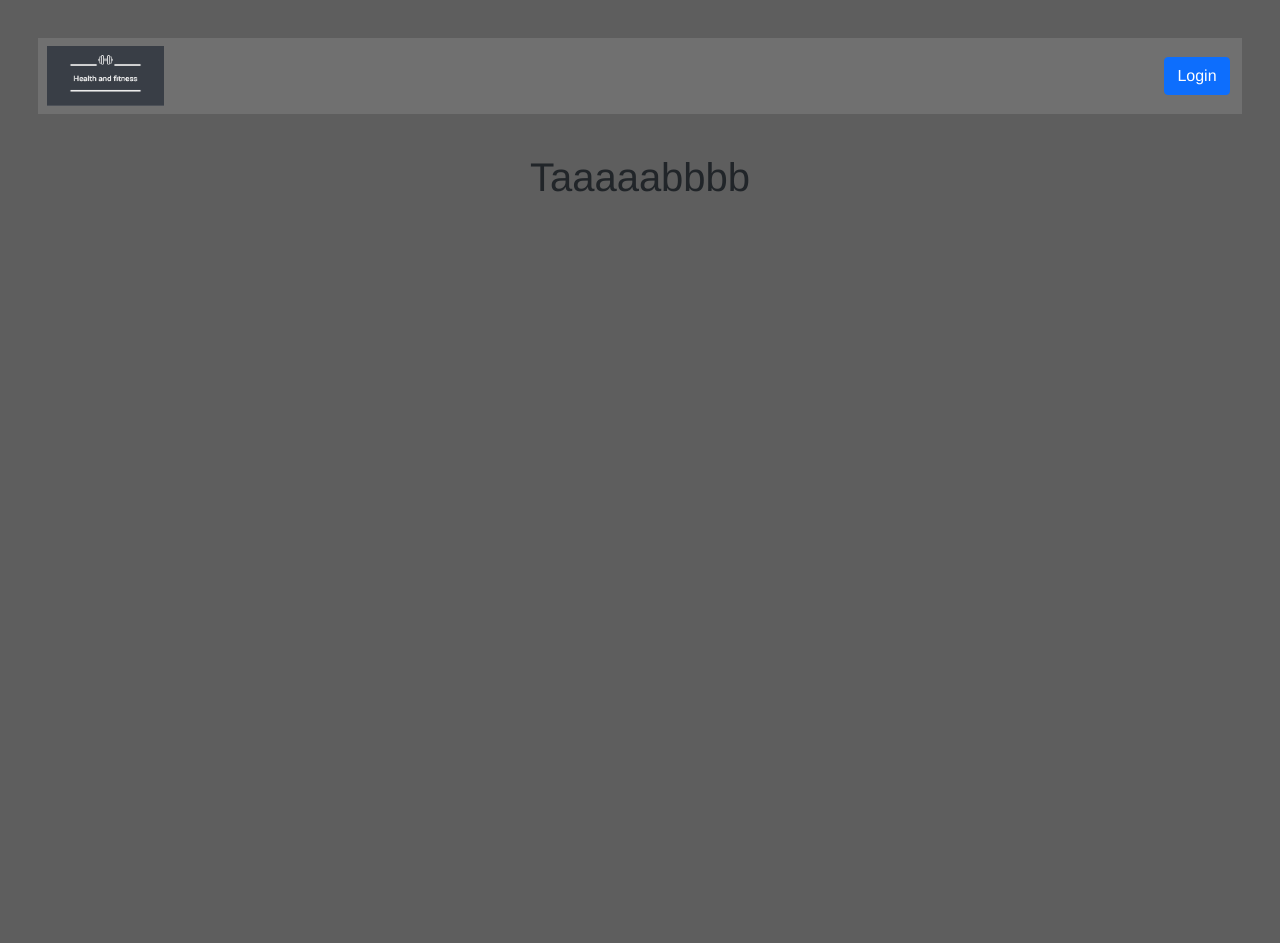
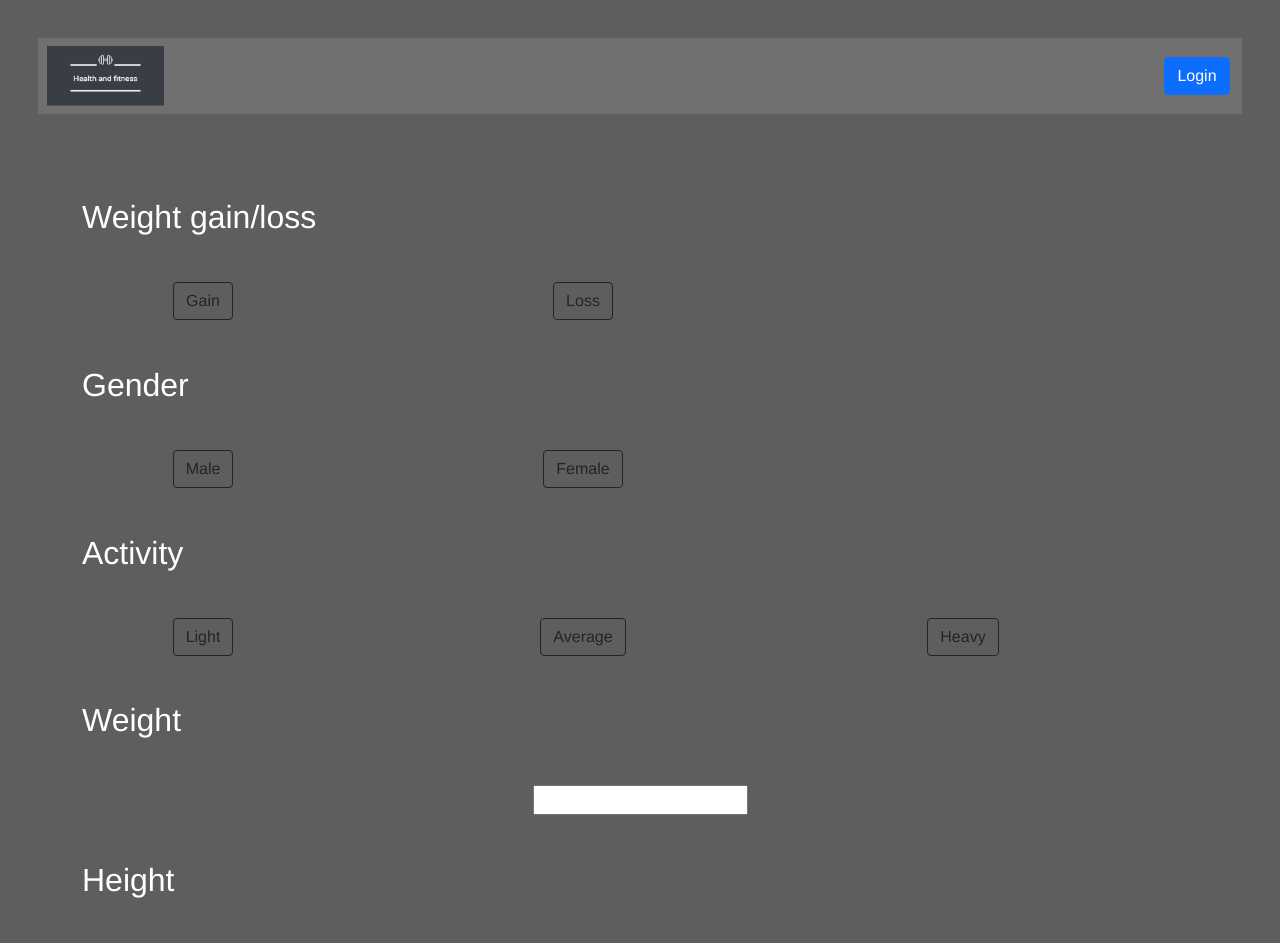
Before and after one commit to ManuelFabijancic1/Health_and_fitness_Frontend, a Vue app: page /calorieintake in a window 1280 px wide. Shown: the top 943 px of the page. Before the commit the page ends 800 px from the top, so only its background shows below. Built offline with nearby package versions, Linux system fonts and the light colour scheme.

Commit message:
Add files via upload

```diff
--- a/src/router/index.js
+++ b/src/router/index.js
@@ -57,6 +57,11 @@ const routes = [
     path: '/workouttracker',
     name: 'workouttracker',
     component: () => import(/* webpackChunkName: "workouttracker" */  '../views/workouttracker.vue')
+  },
+  {
+    path: '/caloriesresult',
+    name: 'caloriesresult',
+    component: () => import(/* webpackChunkName: "workouttracker" */  '../views/caloriesresult.vue')
   }
 ]
 
--- a/src/views/CalorieIntakeCalculator.vue
+++ b/src/views/CalorieIntakeCalculator.vue
@@ -1,13 +1,152 @@
 <template>
-  <div class="about">
-    <h1>Taaaaabbbb</h1>
+  <div>
+    <div class="container">
+
+      <div class="row">
+        <h2 id="inputs">Weight gain/loss</h2>
+      </div>
+
+      <div class="row">
+        <div class="col">
+          <input
+            type="checkbox"
+            class="btn-check"
+            id="btn-check-outlined"
+            autocomplete="off"/>
+          <label class="btn btn-outline-dark" for="btn-check-outlined">Gain</label><br />
+        </div>
+        <div class="col">
+          <input
+            type="checkbox"
+            class="btn-check"
+            id="btn-check-outlined"
+            autocomplete="off"
+          />
+          <label class="btn btn-outline-dark" for="btn-check-outlined"
+            >Loss</label
+          ><br />
+        </div>
+        <div class="col"></div>
+      </div>
+      <div class="row">
+        <h2 id="inputs">Gender</h2>
+      </div>
+      <div class="row">
+        <div class="col">
+          <input
+            type="checkbox"
+            class="btn-check"
+            id="btn-check-outlined"
+            autocomplete="off"
+          />
+          <label class="btn btn-outline-dark" for="btn-check-outlined"
+            >Male</label
+          ><br />
+        </div>
+        <div id="col" class="col">
+          <input
+            type="checkbox"
+            class="btn-check"
+            id="btn-check-outlined"
+            autocomplete="off"
+          />
+          <label class="btn btn-outline-dark" for="btn-check-outlined"
+            >Female</label
+          ><br />
+        </div>
+        <div class="col"></div>
+      </div>
+      <div class="row">
+        <h2 id="inputs">Activity</h2>
+      </div>
+      <div id="row" class="row">
+        <div class="col">
+          <input
+            type="checkbox"
+            class="btn-check"
+            id="btn-check-outlined"
+            autocomplete="off"
+          />
+          <label class="btn btn-outline-dark" for="btn-check-outlined"
+            >Light</label
+          ><br />
+        </div>
+        <div id="col" class="col">
+          <input
+            type="checkbox"
+            class="btn-check"
+            id="btn-check-outlined"
+            autocomplete="off"
+          />
+          <label class="btn btn-outline-dark" for="btn-check-outlined"
+            >Average</label
+          ><br />
+        </div>
+        <div class="col">
+          <input
+            type="checkbox"
+            class="btn-check"
+            id="btn-check-outlined"
+            autocomplete="off"
+          />
+          <label class="btn btn-outline-dark" for="btn-check-outlined"
+            >Heavy</label
+          ><br />
+        </div>
+      </div>
+      <div class="row">
+        <h2 id="inputs">Weight</h2>
+      </div>
+      <div id="row">
+        <input type="number" id="weight" />
+      </div>
+
+      <div class="row">
+        <h2 id="inputs">Height</h2>
+      </div>
+      <div id="row">
+        <input type="number" id="Height" />
+      </div>
+
+      <div class="row">
+        <h2 id="inputs">Age</h2><br>
+      </div>
+      <div id="row">
+        <input type="number" id="Age" />
+      </div>
+
+      <div id="row" class="row">
+        <div class="col"></div>
+        <div id="calories" class="col2">
+          <router-link to="caloriesresult">
+            <button type="button" class="btn btn-danger btn-lg">
+              Calculate calories
+            </button>
+          </router-link>
+        </div>
+        <div class="col"></div>
+      </div>
+    </div>
   </div>
 </template>
+<style scoped>
+#inputs {
+  text-align: left;
+  color: white;
+  margin-top: 4%;
+  margin-bottom: 4%;
+}
+.col {
+  float: left;
+  margin-right: 10%;
+}
+#calories{
+  margin-top: 100px;
+  margin-bottom:10px;
+}
+</style>
 <script>
-
-
 export default {
-    name:"calorieintake",
-    }
-
+  name: "calorieintake",
+};
 </script>
--- /dev/null
+++ b/src/views/caloriesresult.vue
@@ -0,0 +1,42 @@
+<template>
+  <div class="container">
+    <div class='row'>
+        <div class='text'>Maintain weight: </div>
+        <div class='output'> 2674 cal/day</div>
+    </div><br>
+    <div class='row'>
+        <div class='text'>Mild weight loss: </div>
+        <div class='output'> 2424 cal/day</div>
+    </div><br>
+    <div class='row'>
+        <div class='text'>Weight loss: </div>
+        <div class='output'> 2714 cal/day</div>
+    </div><br>
+    <div class='row'>
+        <div class='text'>Extreme weight loss:</div>
+        <div class='output'> 1647 cal/day</div>
+    </div>
+  </div>
+</template>
+
+<style scoped>
+.row{
+    text-align: left;
+    font-size: 30px;
+
+}
+.text{
+    color: white;
+    margin-bottom: 2px;
+}
+.output{
+    margin-left:3%;
+}
+
+</style>
+
+<script>
+export default {
+  name: "caloriesresult",
+};
+</script>
--- a/src/views/workoutbuilder.vue
+++ b/src/views/workoutbuilder.vue
@@ -1,5 +1,4 @@
 <template>
-<body text="#ffffff" link="#ff0000" vlink="#ff0000" alink="#ff0000">
 <div>
   <div class="container">
       <div class="row">
@@ -11,98 +10,79 @@
           <h2 id="workouttype">  Workout type </h2>
       </div>
   <div id="row1" class="row">
-
-     <div class="btn-group"  data-toggle="buttons" role="group" aria-label="Basic radio toggle button group">
     <div class="col">
-  <input type="radio" class="btn-check" name="btnradio" id="btnradio1" autocomplete="off" checked>
-  <label class="btn btn-outline-dark" for="btnradio1">At home</label>
+      <input type="checkbox" class="btn-check" id="btn-check-outlined" autocomplete="off">
+<label  class="btn btn-outline-dark" for="btn-check-outlined">At-home</label><br>
     </div>
     <div class="col">
-  <input type="radio" class="btn-check" name="btnradio" id="btnradio2" autocomplete="off">
-  <label class="btn btn-outline-dark" for="btnradio2">In-gym</label>
+         <input type="checkbox" class="btn-check" id="btn-check-outlined" autocomplete="off">
+<label  class="btn btn-outline-dark" for="btn-check-outlined">In-gym</label><br>
     </div>
-
     <div class="col">
 
     </div>
-     </div>
-
   </div>
    <div class="row">
           <h2 id="workouttype">  Workout style </h2>
       </div>
   <div id="row2" class="row">
-    <div class="btn-group me-2"  data-toggle="buttons" role="group" aria-label="Basic radio toggle button group">
   <div class="col">
-  <input type="radio" class="btn-check" name="btnradio1" id="btnradio3" autocomplete="off" checked>
-  <label class="btn btn-outline-dark" for="btnradio3">Fat burninng</label>
+       <input type="checkbox" class="btn-check" id="btn-check-outlined" autocomplete="off">
+<label  class="btn btn-outline-dark" for="btn-check-outlined">Fat burning</label><br>
+    </div>
+    <div id="coll" class="col">
+      <input type="checkbox" class="btn-check" id="btn-check-outlined" autocomplete="off">
+<label  class="btn btn-outline-dark" for="btn-check-outlined">Strenght building</label><br>
     </div>
     <div class="col">
-  <input type="radio" class="btn-check" name="btnradio1" id="btnradio4" autocomplete="off">
-  <label class="btn btn-outline-dark" for="btnradio4">Strenght building</label>
-</div>
 
-    <div class="col">
-
-    </div>
     </div>
   </div>
    <div class="row">
       <h2 id="workouttype">  Muscle groups </h2>
    </div>
   <div id="row3" class="row">
-      <div class="btn-group" role="group" aria-label="Basic checkbox toggle button group">
-
        <div class="col">
-  <input type="checkbox" class="btn-check" id="btncheck1" autocomplete="off">
-  <label class="btn btn-outline-dark" for="btncheck1">Arms</label>
+       <input type="checkbox" class="btn-check" id="btn-check-outlined" autocomplete="off">
+<label  class="btn btn-outline-dark" for="btn-check-outlined">Arms</label><br>
+    </div>
+    <div id="coll" class="col">
+      <input type="checkbox" class="btn-check" id="btn-check-outlined" autocomplete="off">
+<label  class="btn btn-outline-dark" for="btn-check-outlined">Back</label><br>
     </div>
     <div class="col">
-  <input type="checkbox" class="btn-check" id="btncheck2" autocomplete="off">
-  <label class="btn btn-outline-dark" for="btncheck2">Back</label>
-              </div>
-                <div class="col">
-  <input type="checkbox" class="btn-check" id="btncheck3" autocomplete="off">
-  <label class="btn btn-outline-dark" for="btncheck3">Abs</label>
-  </div>
+      <input type="checkbox" class="btn-check" id="btn-check-outlined" autocomplete="off">
+<label  class="btn btn-outline-dark" for="btn-check-outlined">Abs</label><br>
     </div>
   </div>
   <div id="row4" class="row">
-                <div class="btn-group" role="group" aria-label="Basic checkbox toggle button group">
-                    <div class="col-sm">
-  <input type="checkbox" class="btn-check" id="btncheck4" autocomplete="off">
-  <label class="btn btn-outline-dark" for="btncheck4">Legs</label>
+        <div class="col">
+       <input type="checkbox" class="btn-check" id="btn-check-outlined" autocomplete="off">
+<label  class="btn btn-outline-dark" for="btn-check-outlined">Legs</label><br>
+    </div>
+    <div id="coll" class="col">
+      <input type="checkbox" class="btn-check" id="btn-check-outlined" autocomplete="off">
+<label  class="btn btn-outline-dark" for="btn-check-outlined">Chest</label><br>
     </div>
     <div class="col">
-  <input type="checkbox" class="btn-check" id="btncheck5" autocomplete="off">
-  <label class="btn btn-outline-dark" for="btncheck5">Chest</label>
-              </div>
-              <div class="col">
+
     </div>
   </div>
-
-
-
-</div>
-
-
   <div class="row">
       <h2 id="workouttype">  Dificulty </h2>
    </div>
    <div id="row5" class="row">
-       <div class="btn-group" data-toggle="buttons" role="group" aria-label="Basic radio toggle button group">
        <div class="col">
-  <input type="radio" class="btn-check" name="btnradio2" id="btnradio5" autocomplete="off" checked>
-  <label class="btn btn-outline-dark" for="btnradio5">Beginner</label>
+       <input type="checkbox" class="btn-check" id="btn-check-outlined" autocomplete="off">
+<label  class="btn btn-outline-dark" for="btn-check-outlined">Begginer</label><br>
+    </div>
+    <div id="coll" class="col">
+      <input type="checkbox" class="btn-check" id="btn-check-outlined" autocomplete="off">
+<label  class="btn btn-outline-dark" for="btn-check-outlined">Intermidiate</label><br>
     </div>
     <div class="col">
-  <input type="radio" class="btn-check" name="btnradio2" id="btnradio6" autocomplete="on">
-  <label class="btn btn-outline-dark" for="btnradio6">Intermidiate</label>
-</div>
-<div class="col">
-  <input type="radio" class="btn-check" name="btnradio2" id="btnradio7" autocomplete="off">
-  <label class="btn btn-outline-dark" for="btnradio7">Advanced</label>
-</div>
+      <input type="checkbox" class="btn-check" id="btn-check-outlined" autocomplete="off">
+<label  class="btn btn-outline-dark" for="btn-check-outlined">Advanced</label><br>
     </div>
   </div>
   <div id='row6' class="row">
@@ -120,7 +100,6 @@
    </div>
 </div>
 </div>
-</body>
 </template>
 <script>
 
@@ -157,13 +136,8 @@ margin-bottom: 1%;
 #row5{
 margin-left: -14.5%;
 margin-bottom: 7%;
-
 }
 #row6{
    margin-bottom: 4%;
 }
-#btn{
-    color: white;
-}
-
 </style>
--- a/src/views/workoutresult.vue
+++ b/src/views/workoutresult.vue
@@ -32,7 +32,7 @@
 </div>
     </div>
   </div>
-            <div id="row2" class="row">
+            <div class="row">
                  <div class="col">
                      <div id="vjezbe" class="card" style="width: 18rem;">
                     <img src="@/assets/Glutebridge.png" class="card-img-top" alt="...">
@@ -76,7 +76,4 @@ export default {
     background-color:#2C2C2C;
     color:white ;
 }
-#row2{
-margin-top: 7%;
-}
 </style>
```
Also changed, not shown: package.json (+9 -3 lines), 2 other files (tests, documents, lock files or other folders). Lines whose indentation alone changed are shown as unchanged.
